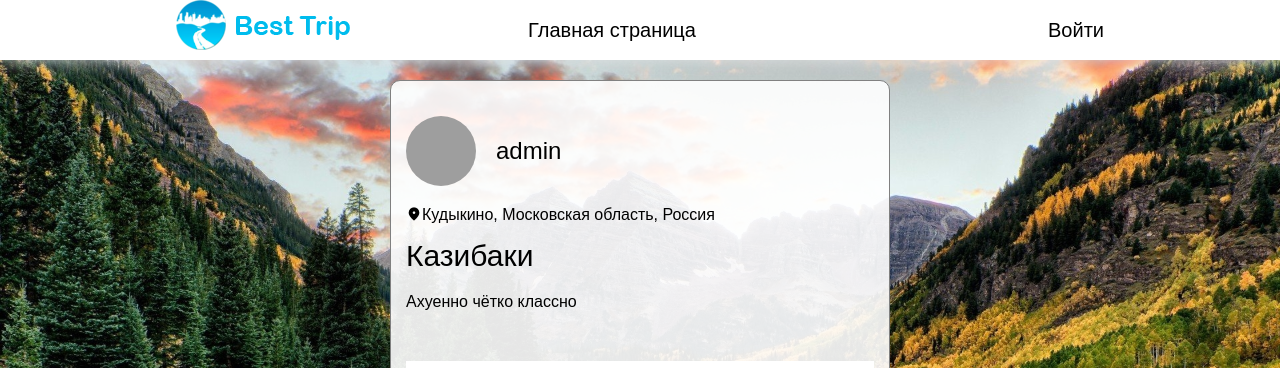
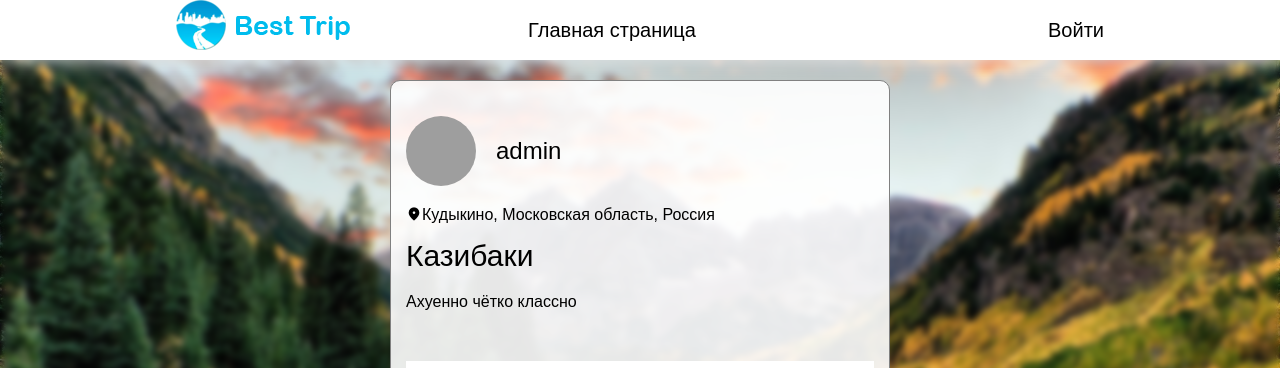
Before and after one commit to Deathstar-git/Best_Trip, a Django app: page / in a window 1280 px wide. Shown: the top 368 px of the page. Run offline with Django 3.2, Linux system fonts and the light colour scheme; data comes from the database, SQL or seed files in the repository; both versions use the stored data as it was after the commit; some libraries are stand-ins or nearby versions; grey boxes are pictures that could not be loaded.

Commit message:
add background image blur

```diff
--- a/media/css/styles.css
+++ b/media/css/styles.css
@@ -41,19 +41,22 @@ body {
 /* Это свойство заставляет фон менять масштаб при изменении размеров содержащего его контейнера*/   background-size: cover;
 /* Цвет фона, который будет отображаться при загрузке фоновой картинки*/   background-color: #464646;
 }
-/*#background {*/
-/*   position: fixed;*/
-/*    top:0;*/
-/*    left:0;*/
-/*    bottom:0;*/
-/*    right: 0;*/
-/*    background-image: url('../images/background.jpg');*/
-/*    background-repeat: no-repeat;*/
-/*    background-size: cover;*/
-/*    background-position: 50%;*/
-/*    -webkit-filter: blur(3px);*/
-/*    z-index: -1;*/
-/*}*/
+#background {
+   position: fixed;
+    top:0;
+    left:0;
+    bottom:0;
+    right: 0;
+    background-image: url('../images/background.jpg');
+    background-repeat: no-repeat;
+    background-size: cover;
+    background-position: 50%;
+    -webkit-filter: blur(3px);
+    z-index: -1;
+}
+#img_back {
+
+}
 
 
 ul {
--- a/templates/MainApp/base.html
+++ b/templates/MainApp/base.html
@@ -36,6 +36,9 @@
 });
 </script>
 {% endblock mainmenu %}
+{% block background_image %}
+<div id="background"></div>
+{% endblock %}
 {% block content %}
 {% endblock %}
 </body>
--- a/templates/MainApp/main_page.html
+++ b/templates/MainApp/main_page.html
@@ -1,7 +1,6 @@
 {% extends 'MainApp/base.html'%}
 {% load main_tags %}
 {% block content %}
-
 {%include 'MainApp/posts.html'%}
 
 {% endblock %}
```
Also changed, not shown: db.sqlite3.
